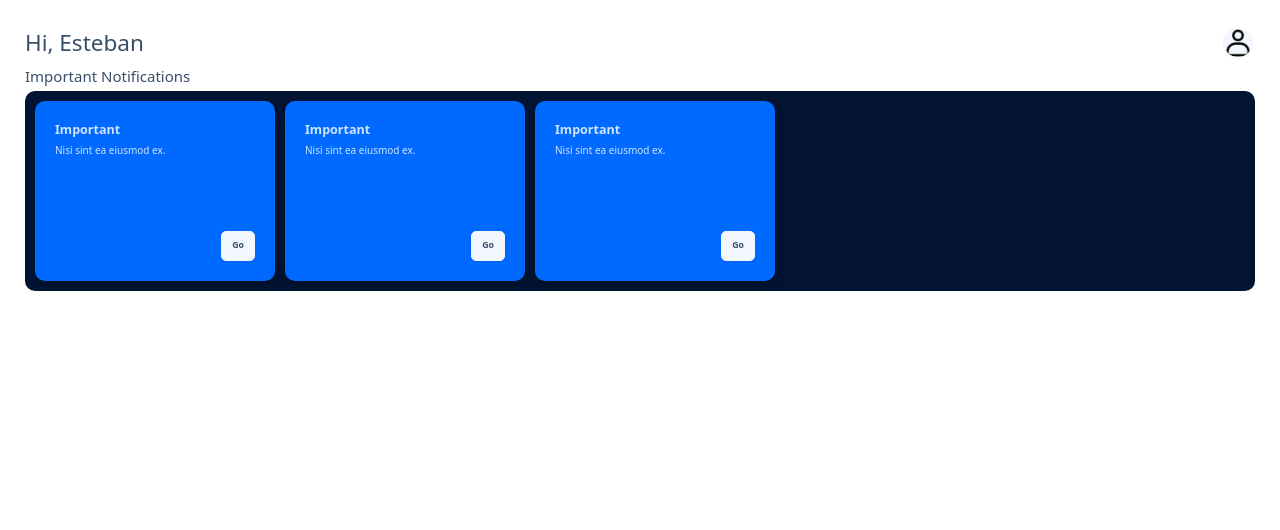
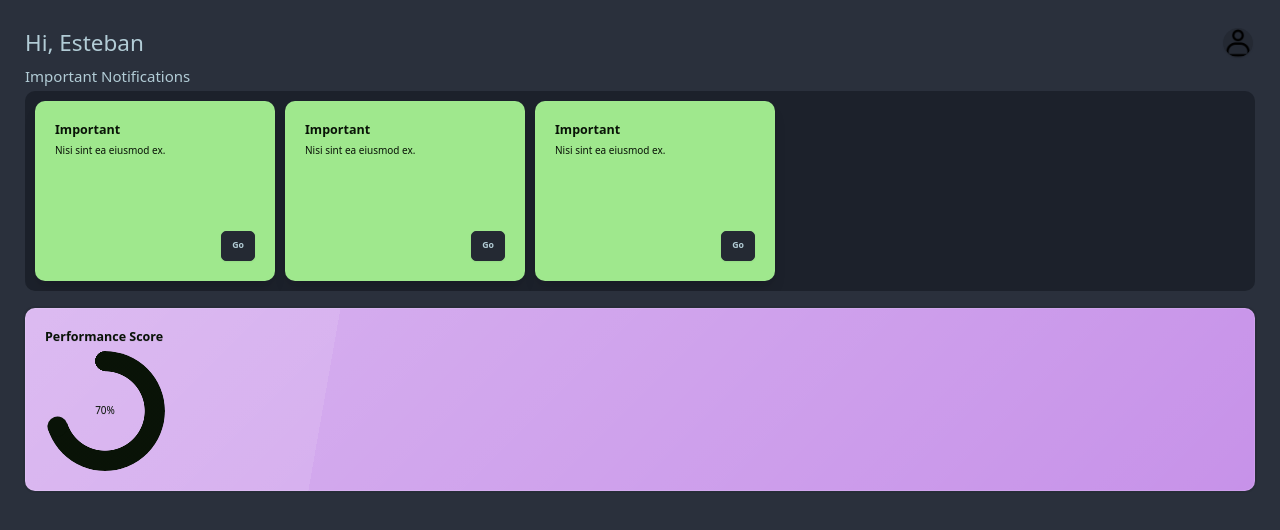
Before and after one commit to sourbhsingh/driver-application, a React (Vite) app: page /dashboard in a window 1280 px wide. Shown: the top 530 px of the page. Built offline with nearby package versions, Linux system fonts and the light colour scheme.

Commit message:
feat: created the card component and started doing the performance indicator section

```diff
--- a/src/App.tsx
+++ b/src/App.tsx
@@ -18,7 +18,7 @@ function App() {
   }, []);
 
   return (
-    <main>
+    <main data-theme={theme}>
       <Routes>
         {/* login */}
         <Route path={routes.login} element={<Login {...loginProps} />} />
--- /dev/null
+++ b/src/UI/Card/Card.tsx
@@ -0,0 +1,28 @@
+import React from 'react';
+
+interface CardProps {
+  children: React.ReactNode;
+  title?: string;
+  isGlassy?: boolean;
+  className?: string;
+}
+
+function Card(props: CardProps) {
+  const { children, title, isGlassy = false, className } = props;
+  return (
+    <div
+      className={`${'card bg-accent text-primary-content w-full h-full flex justify-center'} ${
+        isGlassy ? 'glass' : ''
+      }
+      ${className}
+      `}
+    >
+      <div className='card-body flex justify-center'>
+        {title && <h2 className='card-title'>{title}</h2>}
+        {children}
+      </div>
+    </div>
+  );
+}
+
+export default Card;
--- a/src/data.json
+++ b/src/data.json
@@ -1,5 +1,5 @@
 {
-    "theme": "coffee",
+    "theme": "cupcake",
     "loginProps": {
         "loginLogo": "/src/assets/companyLogo.png",
         "loginLogoAltText": "My Courier Image",
@@ -14,6 +14,7 @@
         "loginShowPasswordAltText": "Show Password"
     },
     "dashboardProps": {
+        "importantNotificationsTitle": "Important Notifications",
         "navbarProps": {
             "userPicPlaceholder": "/src/assets/userLogoPlaceholder.png",
             "mainLogo": "/src/assets/companyLogo.png",
@@ -21,6 +22,9 @@
         },
         "cardNotificationProps": {
             "notificationRedirectButton": "Go"
+        },
+        "performanceScoreProps": {
+            "mainTitle": "Performance Score"
         }
     }
 }
--- a/src/layout/Dashboard/Dashboard.tsx
+++ b/src/layout/Dashboard/Dashboard.tsx
@@ -1,3 +1,5 @@
+import Card from '../../UI/Card/Card';
+import PerformanceIndicator from './PerformanceIndicator/PerformanceIndicator';
 import CardCarousel from './components/CardCarousel/CardCarousel';
 import CardNotification from './components/CardNotification/CardNotification';
 import Navbar from './components/Navbar/Navbar';
@@ -21,7 +23,12 @@ const DUMMY_DATA = [
   },
 ];
 function Dashboard(props: dashboardProps) {
-  const { navbarProps, cardNotificationProps } = props;
+  const {
+    navbarProps,
+    cardNotificationProps,
+    importantNotificationsTitle,
+    performanceScoreProps,
+  } = props;
 
   const areNotificationsAvailable = DUMMY_DATA.length !== 0;
   return (
@@ -32,7 +39,7 @@ function Dashboard(props: dashboardProps) {
       {areNotificationsAvailable && (
         <section className='flex flex-col justify-center items-center  w-full'>
           <h2 className='self-start text-2xl pb-2 pt-2'>
-            Important Notifications
+            {importantNotificationsTitle}
           </h2>
           <CardCarousel>
             {DUMMY_DATA.map(
@@ -48,6 +55,16 @@ function Dashboard(props: dashboardProps) {
           </CardCarousel>
         </section>
       )}
+
+      {/* Performance Indicators section */}
+      {/* <section className='flex flex-col justify-center items-center  w-full bg-black'>
+        <PerformanceIndicator />
+      </section> */}
+      <section className='flex justify-center mt-7'>
+        <Card title={performanceScoreProps.mainTitle} isGlassy>
+          <PerformanceIndicator />
+        </Card>
+      </section>
     </section>
   );
 }
--- /dev/null
+++ b/src/layout/Dashboard/PerformanceIndicator/PerformanceIndicator.tsx
@@ -0,0 +1,15 @@
+function PerformanceIndicator() {
+  return (
+    <div
+      className='radial-progress'
+      // eslint-disable-next-line @typescript-eslint/ban-ts-comment
+      //@ts-ignore
+      style={{ '--value': '70', '--size': '12rem', '--thickness': '2rem' }}
+      role='progressbar'
+    >
+      70%
+    </div>
+  );
+}
+
+export default PerformanceIndicator;
--- a/src/layout/Dashboard/interface.ts
+++ b/src/layout/Dashboard/interface.ts
@@ -1,4 +1,5 @@
 export interface dashboardProps {
+  importantNotificationsTitle: string;
   navbarProps: {
     mainLogo: string;
     userPicPlaceholder: string;
@@ -7,4 +8,8 @@ export interface dashboardProps {
   cardNotificationProps: {
     notificationRedirectButton: string;
   };
+
+  performanceScoreProps: {
+    mainTitle: string;
+  };
 }
--- a/tailwind.config.js
+++ b/tailwind.config.js
@@ -6,6 +6,6 @@ export default {
   },
   plugins: [require('daisyui')],
   daisyui: {
-    themes: ['winter'],
+    themes: ['dim'],
   },
 };
```
